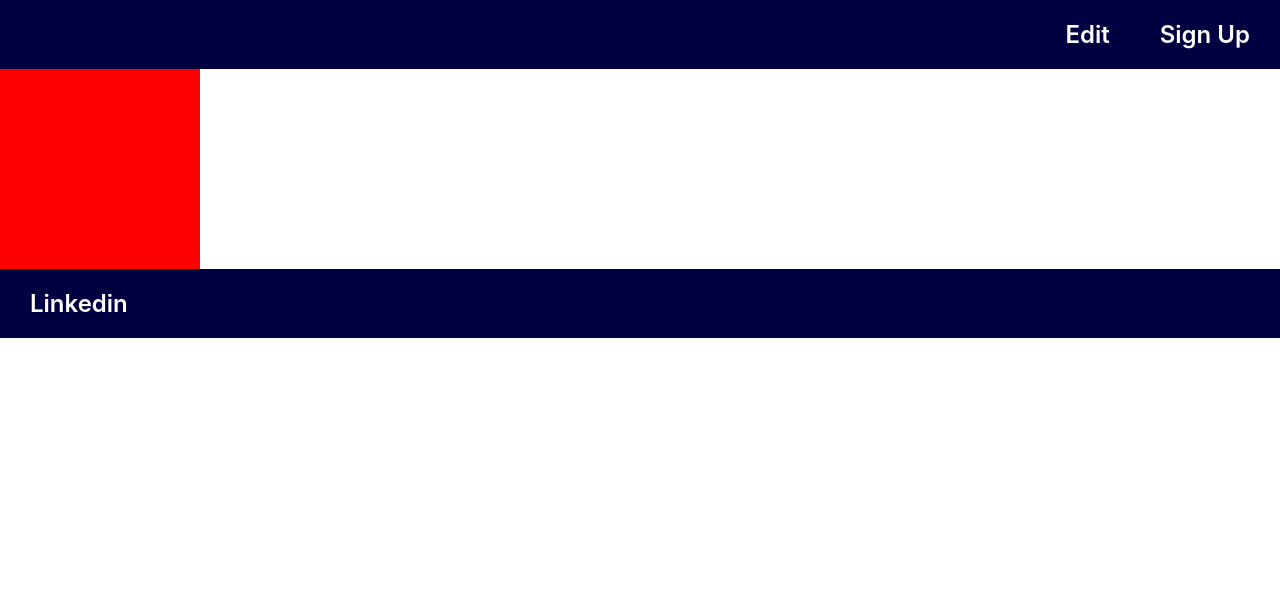
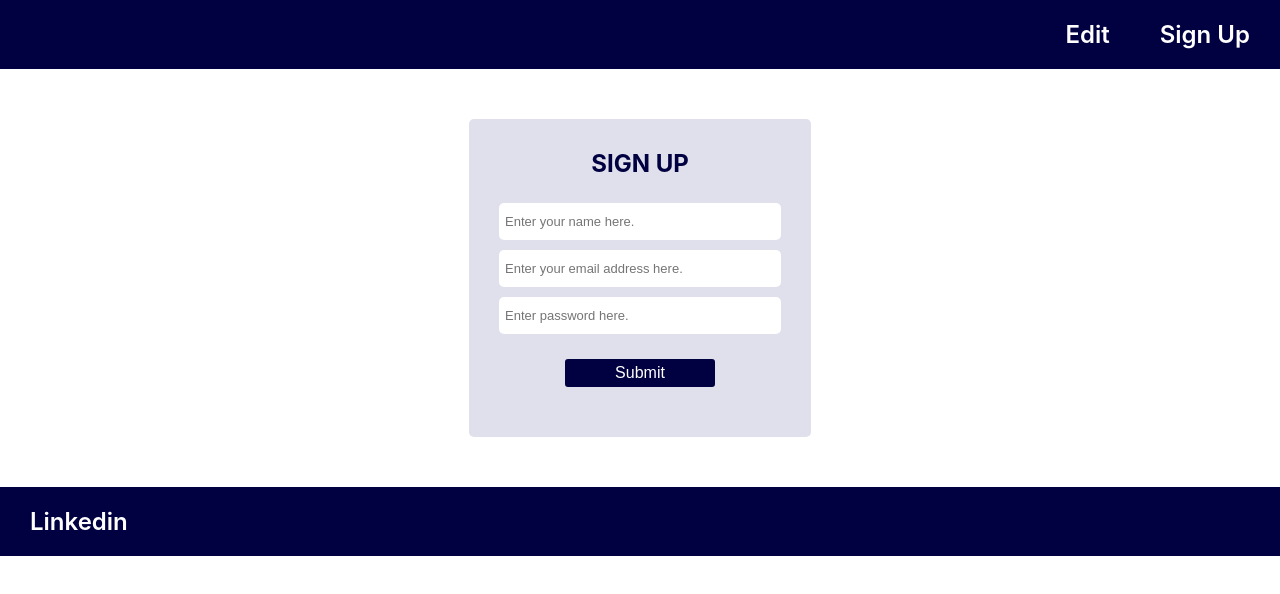
Before and after one commit to Sanaiqbal-dev/portfolio-project-react, a React (Create React App) app in the folder portfolio-project-react/: page /signup in a window 1280 px wide. Shown: the top 594 px of the page. Built offline with nearby package versions, Linux system fonts and the light colour scheme.

Commit message:
Sign up task in progress

```diff
--- a/portfolio-project-react/src/components/Header/Header.module.css
+++ b/portfolio-project-react/src/components/Header/Header.module.css
@@ -22,3 +22,7 @@ header a {
 header a:hover {
   color: rgb(195, 195, 255);
 }
+label{
+  color: red;
+  font-size: x-small;
+}
--- a/portfolio-project-react/src/components/SignUp/SignUp.jsx
+++ b/portfolio-project-react/src/components/SignUp/SignUp.jsx
@@ -1,12 +1,67 @@
-import styles from "../SignUp/SignUp.module.css"
+import { Button } from "@mui/material";
+import styles from "../SignUp/SignUp.module.css";
+import { useState } from "react";
 const SignUp = () => {
+  const [name, setName] = useState("");
+  const [email, setEmail] = useState("");
+  const [password, setPassword] = useState("");
+
+  const [nameError, setNameError] = useState(false);
+  const [emailError, setEmailError] = useState(false);
+  const [passwordError, setPasswordError] = useState(false);
+  const [isSignUpCompleted, setIsSignupCompleted] = useState(false);
+
+  const regex = /^\w+([\.-]?\w+)*@\w+([\.-]?\w+)*(\.\w{2,3})+$/;
+
+  const validateForm = () => {
+    name.trim(" ").length < 1 ? setNameError(true) : setNameError(false);
+    !regex.test(email) ? setEmailError(true) : setEmailError(false);
+    password.length < 8 ? setPasswordError(true) : setPasswordError(false);
+
+    !nameError && !emailError && !passwordError
+      ? setIsSignupCompleted(true)
+      : setIsSignupCompleted(false);
+  };
+
   return (
     <div>
-      <div className={styles.signupFormContainer}>
+      <div>
+        <form
+          className={styles.signupFormContainer}
+          onSubmit={(e) => validateForm()}
+        >
+          <h2>SIGN UP</h2>
+          <input
+            placeholder="Enter your name here."
+            style={{ borderColor: nameError ? "red" : "transparent" }}
+            onChange={(e) => {
+              setName(e.target.value);
+            }}
+          />
+          {nameError && <label>Enter your name.</label>}
+          <input
+            placeholder="Enter your email address here."
+            style={{ borderColor: emailError ? "red" : "transparent" }}
+            onChange={(e) => {
+              setEmail(e.target.value);
+            }}
+          />
+          {emailError && <label>Enter correct email address.</label>}
 
+          <input
+            placeholder="Enter password here."
+            style={{ borderColor: passwordError ? "red" : "transparent" }}
+            onChange={(e) => {
+              setPassword(e.target.value);
+            }}
+          />
+          {password && <label>Password length: minimum 8 characters.</label>}
+
+          <button type="submit">Submit</button>
+        </form>
       </div>
     </div>
-  )
-}
+  );
+};
 
-export default SignUp
+export default SignUp;
--- a/portfolio-project-react/src/components/SignUp/SignUp.module.css
+++ b/portfolio-project-react/src/components/SignUp/SignUp.module.css
@@ -1,5 +1,43 @@
-.signupFormContainer{
-    width: 200px;
-    height: 200px;
-    background-color: red;
+.signupFormContainer {
+  width: max-content;
+  height: max-content;
+  margin: 50px auto;
+  padding: 30px;
+  display: flex;
+  flex-direction: column;
+  border-radius: 5px;
+  background-color: rgb(224, 224, 236);
 }
+
+h2 {
+  color: rgb(1, 1, 65);
+  margin: 0px auto 20px auto;
+}
+
+input {
+  width: 270px;
+  height: 25px;
+  padding: 5px;
+  outline: none;
+  border-radius: 5px;
+  border-width: 1px;
+  margin: 5px auto;
+  font-size: small;
+}
+
+button {
+  width: 150px;
+  padding: 5px;
+  margin: 20px auto;
+  font-size: medium;
+  font-weight: 500;
+  background-color: rgb(1, 1, 65);
+  color: white;
+  border: none;
+  border-radius: 3px;
+}
+
+button:hover {
+  background-color: rgb(163, 163, 194);
+  color: rgb(1, 1, 65);
+}
```
